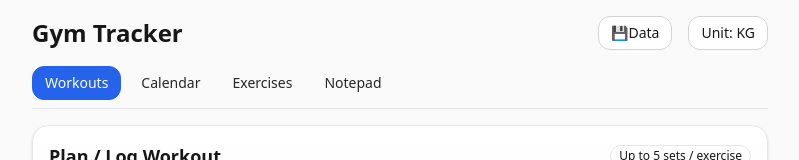
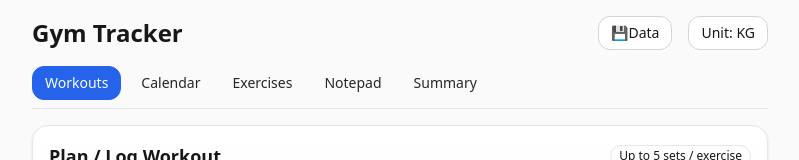
Before and after one commit to thinhdp/gym-tracker, a React (Vite) app: page / in a window 1280 px wide. Shown: the top 160 px of the page, without its empty margins (240-1039 px from the left). Built offline with nearby package versions, Linux system fonts and the light colour scheme.

Commit message:
Update App.jsx

```diff
--- a/src/App.jsx
+++ b/src/App.jsx
@@ -9,6 +9,7 @@ import ExerciseManager from "./components/ExerciseManager";
 import CalendarView from "./components/CalendarView";
 import Notepad from "./components/Notepad";
 import { ConfirmProvider } from "./components/ConfirmDialog";
+import DashboardSummary from "./components/DashboardSummary";
 
 /**
  * Internal component that consumes AppContext and renders the app UI.
@@ -41,17 +42,16 @@ function AppContent() {
             />
             <Button
               variant="secondary"
-              onClick={() =>
-                setUnit((u) => (u === "kg" ? "lb" : "kg"))
-              }
+              onClick={() => setUnit((u) => (u === "kg" ? "lb" : "kg"))}
             >
               Unit: {unit.toUpperCase()}
             </Button>
           </div>
         </div>
 
-        {/* Tab navigation */}
-        <div className="flex gap-2 border-b pb-2">
+        {/* Tab navigation (scrollable) */}
+        <div className="overflow-x-auto whitespace-nowrap border-b pb-2">
+          <div className="inline-flex gap-2">
             <Button
               variant={tab === "workouts" ? "primary" : "ghost"}
               onClick={() => setTab("workouts")}
@@ -76,6 +76,13 @@ function AppContent() {
             >
               Notepad
             </Button>
+            <Button
+              variant={tab === "summary" ? "primary" : "ghost"}
+              onClick={() => setTab("summary")}
+            >
+              Summary
+            </Button>
+          </div>
         </div>
 
         {/* Main content */}
@@ -85,6 +92,7 @@ function AppContent() {
             <WorkoutHistory />
           </>
         )}
+
         {tab === "calendar" && (
           <CalendarView
             workouts={workouts}
@@ -94,6 +102,7 @@ function AppContent() {
             unit={unit}
           />
         )}
+
         {tab === "exercises" && (
           <ExerciseManager
             exercises={exercises}
@@ -102,7 +111,10 @@ function AppContent() {
             unit={unit}
           />
         )}
+
         {tab === "notepad" && <Notepad />}
+
+        {tab === "summary" && <DashboardSummary />}
 
         {/* Footer */}
         <p className="text-center text-xs text-neutral-500">
@@ -114,7 +126,7 @@ function AppContent() {
 }
 
 /**
- * Top‑level component wraps the application in AppProvider
+ * Top-level component wraps the application in AppProvider
  * so all children can access the shared state.
  */
 export default function App() {
```
Lines whose indentation alone changed are shown as unchanged.
